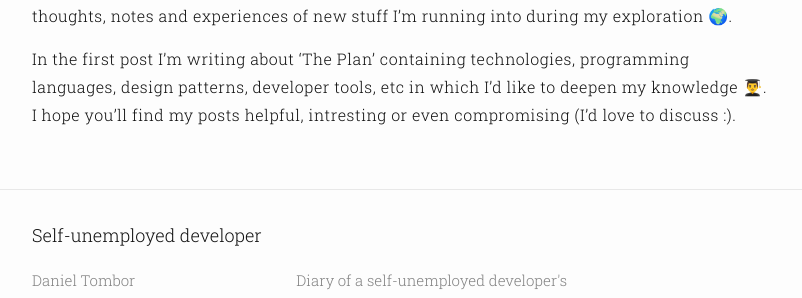
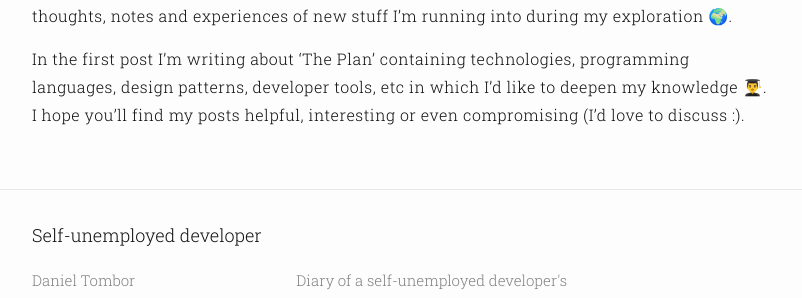
Before and after one commit to danieltmbr/danieltmbr.github.io, a Jekyll site: the page built from about.md, in a window 1280 px wide. Shown: the part 302-600 px from the top of the page, without its empty margins (238-1040 px from the left). Built offline with Jekyll 4.4.1, drawn with Linux system fonts in a browser that asks for light colours.

Commit message:
- Setup GA id - Fix a typo on the About page

```diff
--- a/_config.yml
+++ b/_config.yml
@@ -6,7 +6,7 @@ description: > # this means to ignore newlines until "baseurl:"
   Thoughts, notes, experiences and anecdotes about developer stuffs and life.
 baseurl: "" # the subpath of your site, e.g. /blog
 url: "" # the base hostname & protocol for your site, e.g. http://example.com
-google_analytics: ""
+google_analytics: "UA-100417263-1"
 
 # Social profiles
 social-profiles:
--- a/about.md
+++ b/about.md
@@ -8,4 +8,4 @@ After working for years as a software developer 👨‍💻, I decided to take a
 
 But there is no discovery without a plan and a journey log 📝. This site is dedicated for thoughts, notes and experiences of new stuff I'm running into during my exploration 🌍.
 
-In the first post I'm writing about 'The Plan' containing technologies, programming languages, design patterns, developer tools, etc in which I'd like to deepen my knowledge 👨‍🎓. I hope you'll find my posts helpful, intresting or even compromising (I'd love to discuss :).
+In the first post I'm writing about 'The Plan' containing technologies, programming languages, design patterns, developer tools, etc in which I'd like to deepen my knowledge 👨‍🎓. I hope you'll find my posts helpful, interesting or even compromising (I'd love to discuss :).
```
Also changed, not shown: Gemfile (line endings or trailing spaces).
